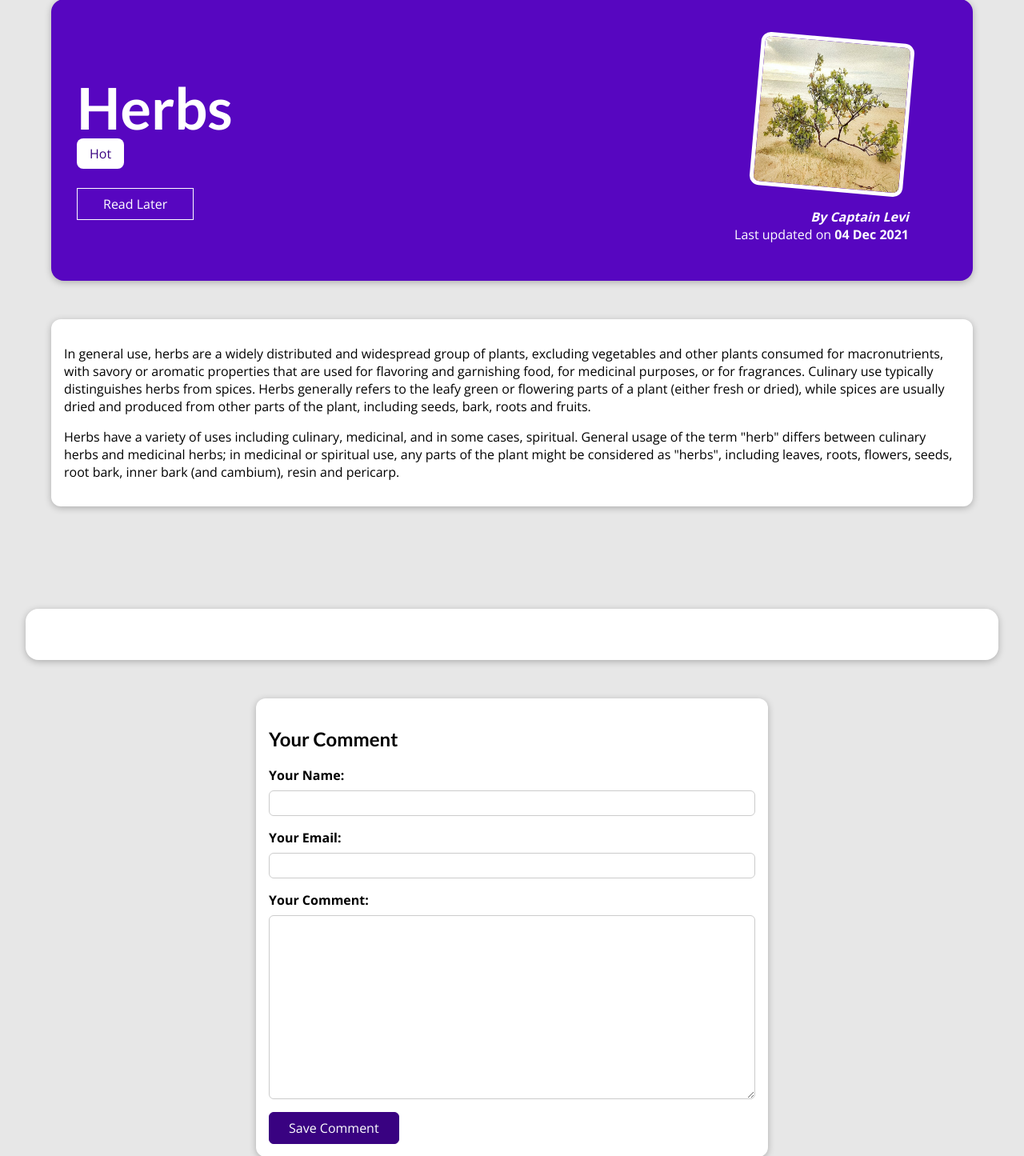
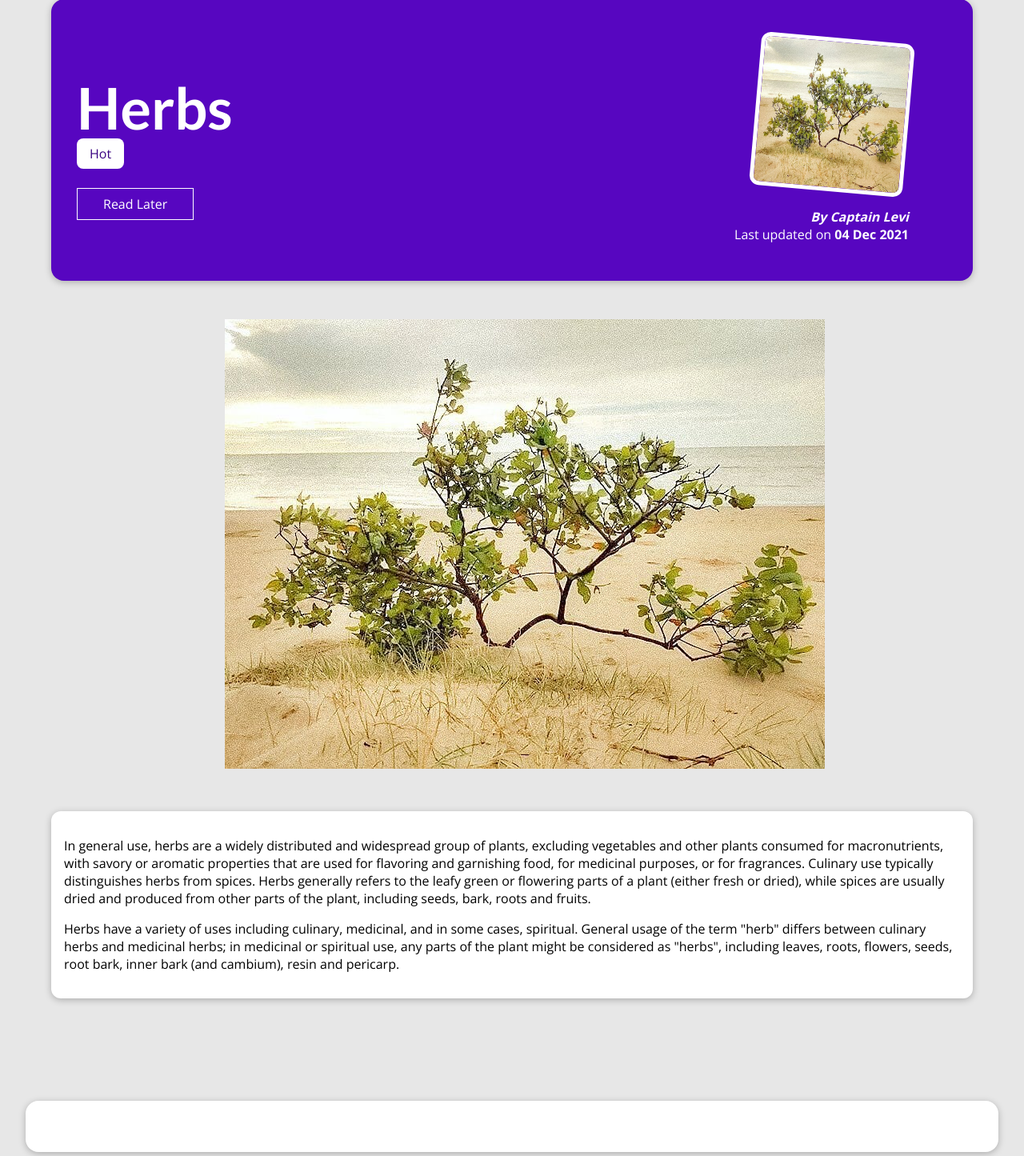
Before and after one commit to champgourav007/Django-Blog-App, a Django app: a page that uses blog/templates/blog/post-detail.html in a window 1280 px wide. Shown: the part 129-1574 px from the top of the page at 80% size. Run offline with Django 3.2, Linux system fonts and the light colour scheme; data comes from the database, SQL or seed files in the repository; both versions use the stored data as it was after the commit; data that the repository does not hold is empty.

Commit message:
Added some pics

```diff
--- a/blog/static/blog/post-detail.css
+++ b/blog/static/blog/post-detail.css
@@ -209,3 +209,12 @@ main {
 #comments li:last-of-type{
   border-bottom: none;
 }
+
+
+#post-image{
+  text-align: center;
+}
+
+#post-image img{
+  margin-left: 2rem;
+}
--- a/blog/static/blog/stored-posts.css
+++ b/blog/static/blog/stored-posts.css
@@ -36,7 +36,7 @@
 #stored-posts a:hover,
 #stored-posts a:active{
     color: white;
-    background-color: #6147f1;
+    background-color: #390281;
 }
 
 /* #stored-posts a:hover{
--- a/blog/templates/blog/post-detail.html
+++ b/blog/templates/blog/post-detail.html
@@ -45,6 +45,8 @@
   </article>
 </section>
 
+<div id="post-image"> <img src="{{ post.image.url }}"> </div>
+
 <main>
   {{ post.content|linebreaks }}
 </main>
--- a/my_site/settings.py
+++ b/my_site/settings.py
@@ -23,7 +23,7 @@ BASE_DIR = Path(__file__).resolve().parent.parent
 SECRET_KEY = 'l1s5h%-io2b)u&4__&ms1g=x@b0v+!a!o2z6#sl!t$l45$ah^6'
 
 # SECURITY WARNING: don't run with debug turned on in production!
-DEBUG = True
+DEBUG = False
 
 
 ALLOWED_HOSTS = [
```
Also changed, not shown: db.sqlite3, uploads/posts/IMG20200202164446_-_vanshika_garg.jpg (added), uploads/posts/IMG_20200404_164250_733.jpg (added), uploads/posts/IMG_20200420_140642_761.jpg (added), uploads/posts/IMG_20200423_220244_406.jpg (added), uploads/posts/IMG_20200424_225746_837.jpg (added), uploads/posts/IMG_20200427_233311_478.jpg (added), uploads/posts/IMG_20200429_010140_-_Hifza_Parveen.jpg (added), uploads/posts/IMG_20200506_231313_499_-_Mayur_Mundankar.jpg (added), uploads/posts/IMG_20200609_180638_542.jpg (added), uploads/posts/LRM_EXPORT_100105650275153_20200506_214957602_-_Suraj_Biswas.jpeg (added), 1 other file.
